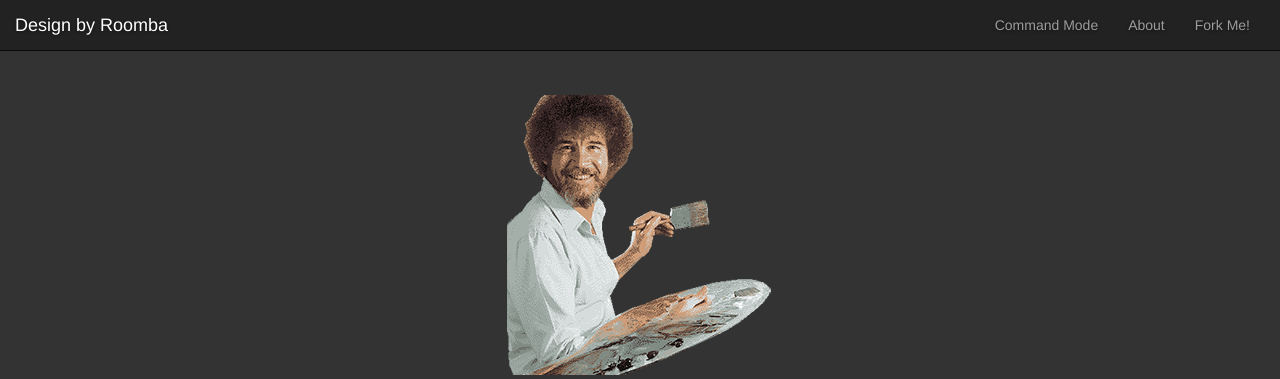
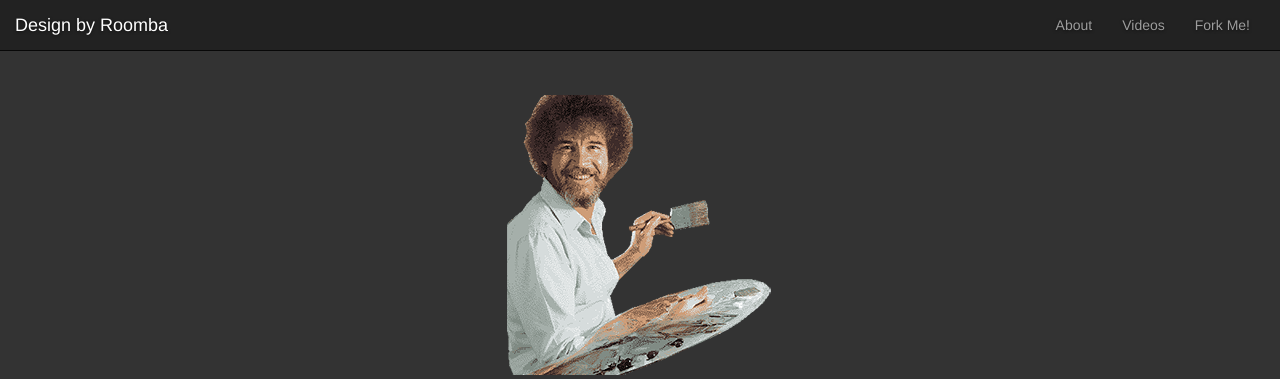
Before and after one commit to Kaceykaso/design_by_roomba, a PHP site: page / in a window 1280 px wide. Shown: the top 379 px of the page. Run offline with PHP 8.4, Linux system fonts and the light colour scheme; data that the repository does not hold is empty; some libraries are stand-ins or nearby versions.

Commit message:
updating index

```diff
--- a/index.php
+++ b/index.php
@@ -263,8 +263,8 @@ function addTriangle() {
 			    <!-- Everything else -->
 			    <div class="collapse navbar-collapse">
 			      <ul class="nav navbar-nav pull-right">
-			      	<li><a href="index.php">Command Mode</a></li>
-			        <li><a href="about.html">About</a></li>
+			        <li><a href="https://github.com/Kaceykaso/design_by_roomba/tree/gh-pages/blog">About</a></li>
+			        <li><a href="https://www.youtube.com/playlist?list=PLWnhVchApyJveY8cioEd4EkjYBgywtLct">Videos</a></li>
 			        <li><a href="https://github.com/Kaceykaso/design_by_roomba/tree/gh-pages">Fork Me!</a></li>
 
 			      </ul>
```
